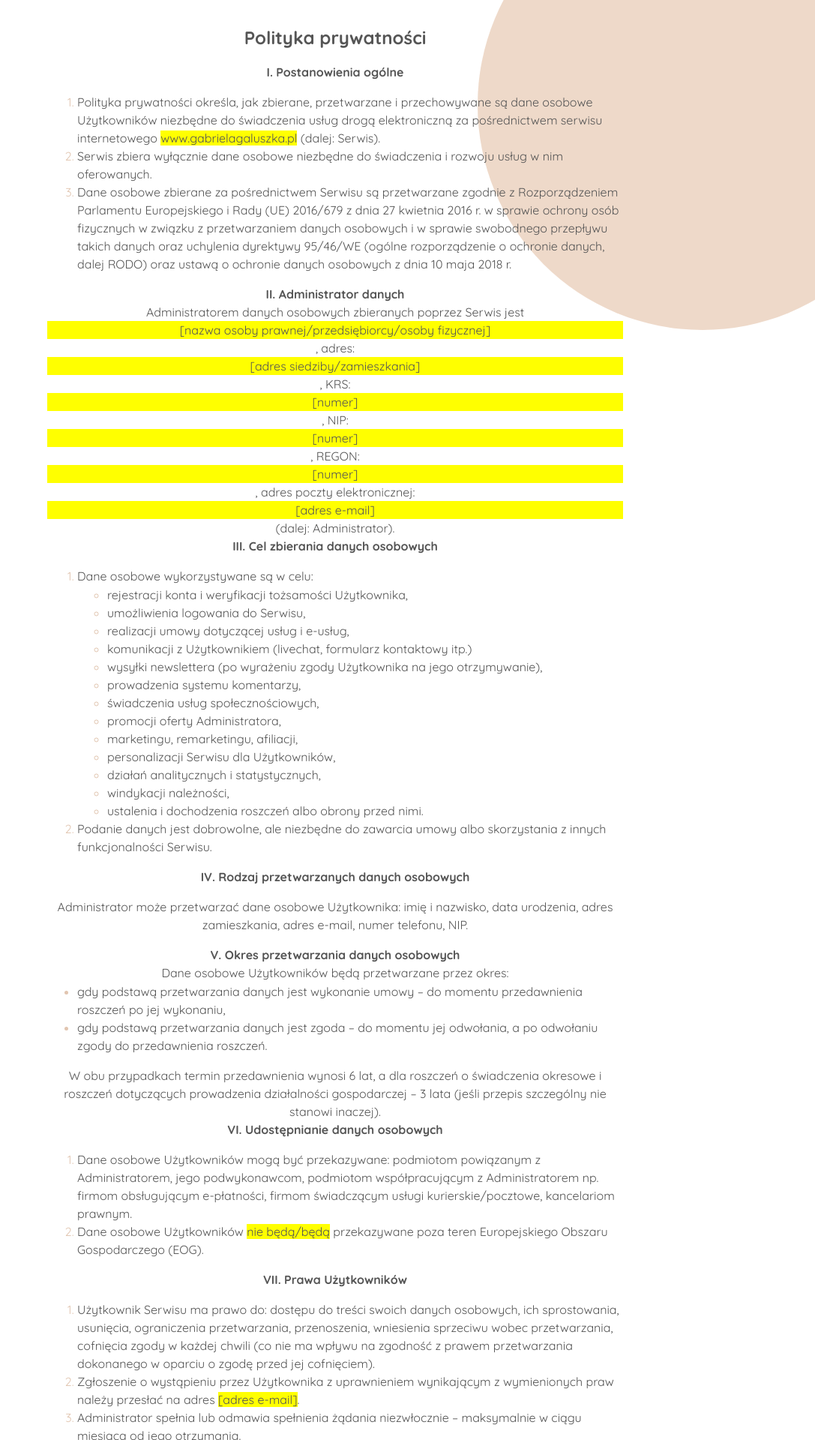
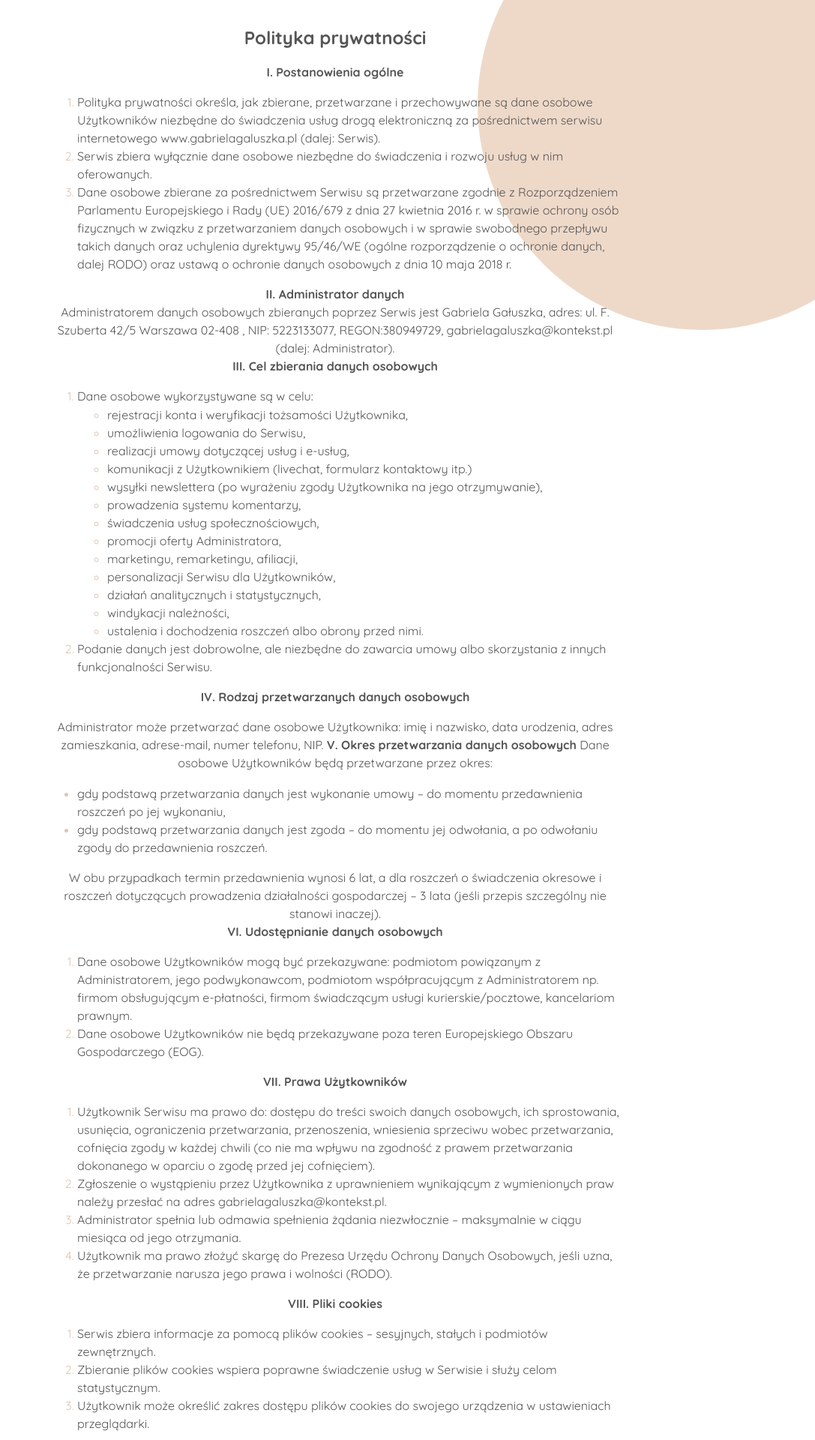
Before and after one commit to misievicz/kontekst, a Jekyll site: the page built from policy.html, in a window 1280 px wide. Shown: the top 1920 px of the page at 75% size, without its empty margins (193-1280 px from the left). Built offline with Jekyll 4.4.1, drawn with Linux system fonts in a browser that asks for light colours.

```diff
--- a/policy.html
+++ b/policy.html
@@ -1,56 +1,73 @@
 ---
 ---
+
 <html>
-
   <head>
-  <meta charset="utf-8">
+    <meta charset="utf-8" />
     <meta name="viewport" content="width=device-width, initial-scale=1.0" />
     <title>O mnie</title>
-  <link rel="stylesheet" href="{{ site.baseurl }}/assets/main.css">
+    <link rel="stylesheet" href="{{ site.baseurl }}/assets/main.css" />
     <link rel="preconnect" href="https://fonts.googleapis.com" />
     <link rel="preconnect" href="https://fonts.gstatic.com" crossorigin />
     <link
       href="https://fonts.googleapis.com/css2?family=Open+Sans:ital,wght@0,300..800;1,300..800&family=Quicksand:wght@300..700&display=swap"
-    rel="stylesheet" />
+      rel="stylesheet"
+    />
   </head>
 
   <body>
     <div class="policy-container-head">
       <div class="policy-container-main">
-
-      <p style="text-align: center;"><span style="font-size: 18pt;"><strong>Polityka prywatności</strong></span></p>
+        <p style="text-align: center">
+          <span style="font-size: 18pt"
+            ><strong>Polityka prywatności</strong></span
+          >
+        </p>
         <strong>I. Postanowienia ogólne</strong>
         <ol>
-        <li>Polityka prywatności określa, jak zbierane, przetwarzane i przechowywane są dane osobowe Użytkowników
-          niezbędne do świadczenia usług drogą elektroniczną za pośrednictwem serwisu internetowego <span
-            style="background-color: #ffff00;">www.gabrielagaluszka.pl</span> (dalej: Serwis).</li>
-        <li>Serwis zbiera wyłącznie dane osobowe niezbędne do świadczenia i rozwoju usług w nim oferowanych.</li>
-        <li>Dane osobowe zbierane za pośrednictwem Serwisu są przetwarzane zgodnie z Rozporządzeniem Parlamentu
-          Europejskiego i Rady (UE) 2016/679 z dnia 27 kwietnia 2016 r. w sprawie ochrony osób fizycznych w związku
-          z przetwarzaniem danych osobowych i w sprawie swobodnego przepływu takich danych oraz uchylenia dyrektywy
-          95/46/WE (ogólne rozporządzenie o ochronie danych, dalej RODO) oraz ustawą o ochronie danych osobowych z dnia
-          10
-          maja 2018 r.</li>
+          <li>
+            Polityka prywatności określa, jak zbierane, przetwarzane i
+            przechowywane są dane osobowe Użytkowników niezbędne do świadczenia
+            usług drogą elektroniczną za pośrednictwem serwisu internetowego
+            www.gabrielagaluszka.pl (dalej: Serwis).
+          </li>
+          <li>
+            Serwis zbiera wyłącznie dane osobowe niezbędne do świadczenia i
+            rozwoju usług w nim oferowanych.
+          </li>
+          <li>
+            Dane osobowe zbierane za pośrednictwem Serwisu są przetwarzane
+            zgodnie z Rozporządzeniem Parlamentu Europejskiego i Rady (UE)
+            2016/679 z dnia 27 kwietnia 2016 r. w sprawie ochrony osób
+            fizycznych w związku z przetwarzaniem danych osobowych i w sprawie
+            swobodnego przepływu takich danych oraz uchylenia dyrektywy 95/46/WE
+            (ogólne rozporządzenie o ochronie danych, dalej RODO) oraz ustawą o
+            ochronie danych osobowych z dnia 10 maja 2018 r.
+          </li>
         </ol>
         <strong>II. Administrator danych</strong>
 
-      Administratorem danych osobowych zbieranych poprzez Serwis jest <span style="background-color: #ffff00;">[nazwa
-        osoby prawnej/przedsiębiorcy/osoby fizycznej]</span>, adres: <span style="background-color: #ffff00;">[adres
-        siedziby/zamieszkania]</span>, KRS: <span style="background-color: #ffff00;">[numer]</span>, NIP: <span
-        style="background-color: #ffff00;">[numer]</span>, REGON: <span
-        style="background-color: #ffff00;">[numer]</span>,
-      adres poczty elektronicznej: <span style="background-color: #ffff00;">[adres e-mail]</span> (dalej:
-      Administrator).
+        Administratorem danych osobowych zbieranych poprzez Serwis jest Gabriela
+        Gałuszka, adres: ul. F. Szuberta 42/5 Warszawa 02-408 , NIP: 5223133077,
+        REGON:380949729, gabrielagaluszka@kontekst.pl (dalej: Administrator).
+        <br>
 
         <strong>III. Cel zbierania danych osobowych</strong>
         <ol>
-        <li>Dane osobowe wykorzystywane są w celu:
+          <li>
+            Dane osobowe wykorzystywane są w celu:
             <ul>
               <li>rejestracji konta i weryfikacji tożsamości Użytkownika,</li>
               <li>umożliwienia logowania do Serwisu,</li>
               <li>realizacji umowy dotyczącej usług i e-usług,</li>
-            <li>komunikacji z Użytkownikiem (livechat, formularz kontaktowy itp.)</li>
-            <li>wysyłki newslettera (po wyrażeniu zgody Użytkownika na jego otrzymywanie),</li>
+              <li>
+                komunikacji z Użytkownikiem (livechat, formularz kontaktowy
+                itp.)
+              </li>
+              <li>
+                wysyłki newslettera (po wyrażeniu zgody Użytkownika na jego
+                otrzymywanie),
+              </li>
               <li>prowadzenia systemu komentarzy,</li>
               <li>świadczenia usług społecznościowych,</li>
               <li>promocji oferty Administratora,</li>
@@ -61,77 +78,122 @@
               <li>ustalenia i dochodzenia roszczeń albo obrony przed nimi.</li>
             </ul>
           </li>
-        <li>Podanie danych jest dobrowolne, ale niezbędne do zawarcia umowy albo skorzystania z innych funkcjonalności
-          Serwisu.</li>
+          <li>
+            Podanie danych jest dobrowolne, ale niezbędne do zawarcia umowy albo
+            skorzystania z innych funkcjonalności Serwisu.
+          </li>
         </ol>
         <strong>IV. Rodzaj przetwarzanych danych osobowych</strong>
 
-      <p>Administrator może przetwarzać dane osobowe Użytkownika: imię i nazwisko, data urodzenia, adres zamieszkania,
-      adres
-      e-mail, numer telefonu, NIP. </p>
+        <p>
+          Administrator może przetwarzać dane osobowe Użytkownika: imię i
+          nazwisko, data urodzenia, adres zamieszkania, adrese-mail, numer
+          telefonu, NIP.
+          <strong>V. Okres przetwarzania danych osobowych</strong>
+          Dane osobowe Użytkowników będą przetwarzane przez okres:
+        </p>
 
-      <strong>V. Okres przetwarzania danych osobowych</strong>
-
-      Dane osobowe Użytkowników będą przetwarzane przez okres:
         <ul>
-        <li>gdy podstawą przetwarzania danych jest wykonanie umowy – do momentu przedawnienia roszczeń po jej wykonaniu,
+          <li>
+            gdy podstawą przetwarzania danych jest wykonanie umowy – do momentu
+            przedawnienia roszczeń po jej wykonaniu,
           </li>
-        <li>gdy podstawą przetwarzania danych jest zgoda – do momentu jej odwołania, a po odwołaniu zgody do
-          przedawnienia
-          roszczeń.</li>
+          <li>
+            gdy podstawą przetwarzania danych jest zgoda – do momentu jej
+            odwołania, a po odwołaniu zgody do przedawnienia roszczeń.
+          </li>
         </ul>
-      W obu przypadkach termin przedawnienia wynosi 6 lat, a dla roszczeń o świadczenia okresowe i roszczeń
-      dotyczących prowadzenia działalności gospodarczej – 3 lata (jeśli przepis szczególny nie stanowi inaczej).
+        W obu przypadkach termin przedawnienia wynosi 6 lat, a dla roszczeń
+        o świadczenia okresowe i roszczeń dotyczących prowadzenia działalności
+        gospodarczej – 3 lata (jeśli przepis szczególny nie stanowi inaczej).
 
         <strong>VI. Udostępnianie danych osobowych</strong>
         <ol>
-        <li>Dane osobowe Użytkowników mogą być przekazywane: podmiotom powiązanym z Administratorem, jego podwykonawcom,
-          podmiotom współpracującym z Administratorem np. firmom obsługującym e-płatności, firmom świadczącym usługi
-          kurierskie/pocztowe, kancelariom prawnym.</li>
-        <li>Dane osobowe Użytkowników <span style="background-color: #ffff00;">nie będą/będą</span> przekazywane poza
-          teren Europejskiego Obszaru Gospodarczego (EOG).</li>
+          <li>
+            Dane osobowe Użytkowników mogą być przekazywane: podmiotom
+            powiązanym z Administratorem, jego podwykonawcom, podmiotom
+            współpracującym z Administratorem np. firmom obsługującym
+            e-płatności, firmom świadczącym usługi kurierskie/pocztowe,
+            kancelariom prawnym.
+          </li>
+          <li>
+            Dane osobowe Użytkowników nie będą przekazywane poza teren
+            Europejskiego Obszaru Gospodarczego (EOG).
+          </li>
         </ol>
         <strong>VII. Prawa Użytkowników</strong>
         <ol>
-        <li>Użytkownik Serwisu ma prawo do: dostępu do treści swoich danych osobowych, ich sprostowania, usunięcia,
-          ograniczenia przetwarzania, przenoszenia, wniesienia sprzeciwu wobec przetwarzania, cofnięcia zgody w każdej
-          chwili (co nie ma wpływu na zgodność z prawem przetwarzania dokonanego w oparciu o zgodę przed jej
-          cofnięciem).
+          <li>
+            Użytkownik Serwisu ma prawo do: dostępu do treści swoich danych
+            osobowych, ich sprostowania, usunięcia, ograniczenia przetwarzania,
+            przenoszenia, wniesienia sprzeciwu wobec przetwarzania, cofnięcia
+            zgody w każdej chwili (co nie ma wpływu na zgodność z prawem
+            przetwarzania dokonanego w oparciu o zgodę przed jej cofnięciem).
           </li>
-        <li>Zgłoszenie o wystąpieniu przez Użytkownika z uprawnieniem wynikającym z wymienionych praw należy przesłać na
-          adres <span style="background-color: #ffff00;">[adres e-mail]</span>.</li>
-        <li>Administrator spełnia lub odmawia spełnienia żądania niezwłocznie – maksymalnie w ciągu miesiąca od jego
-          otrzymania.</li>
-        <li>Użytkownik ma prawo złożyć skargę do Prezesa Urzędu Ochrony Danych Osobowych, jeśli uzna, że przetwarzanie
-          narusza jego prawa i wolności (RODO).</li>
+          <li>
+            Zgłoszenie o wystąpieniu przez Użytkownika z uprawnieniem
+            wynikającym z wymienionych praw należy przesłać na adres
+            gabrielagaluszka@kontekst.pl.
+          </li>
+          <li>
+            Administrator spełnia lub odmawia spełnienia żądania niezwłocznie –
+            maksymalnie w ciągu miesiąca od jego otrzymania.
+          </li>
+          <li>
+            Użytkownik ma prawo złożyć skargę do Prezesa Urzędu Ochrony Danych
+            Osobowych, jeśli uzna, że przetwarzanie narusza jego prawa i
+            wolności (RODO).
+          </li>
         </ol>
         <strong>VIII. Pliki cookies</strong>
         <ol>
-        <li>Serwis zbiera informacje za pomocą plików cookies – sesyjnych, stałych i podmiotów zewnętrznych.</li>
-        <li>Zbieranie plików cookies wspiera poprawne świadczenie usług w Serwisie i służy celom statystycznym.</li>
-        <li>Użytkownik może określić zakres dostępu plików cookies do swojego urządzenia w ustawieniach przeglądarki.
+          <li>
+            Serwis zbiera informacje za pomocą plików cookies – sesyjnych,
+            stałych i podmiotów zewnętrznych.
+          </li>
+          <li>
+            Zbieranie plików cookies wspiera poprawne świadczenie usług w
+            Serwisie i służy celom statystycznym.
+          </li>
+          <li>
+            Użytkownik może określić zakres dostępu plików cookies do swojego
+            urządzenia w ustawieniach przeglądarki.
           </li>
         </ol>
         <strong>IX. Zautomatyzowane podejmowanie decyzji i profilowanie</strong>
         <ol>
-        <li>Dane Użytkowników nie mogą być przetwarzane w zautomatyzowany sposób tak, że na skutek tego mogłyby zapaść
-          wobec nich jakiekolwiek decyzje.</li>
-        <li>Dane Użytkowników mogą być profilowane celem dostosowania treści i personalizacji oferty po wyrażeniu przez
-          nich zgody.</li>
+          <li>
+            Dane Użytkowników nie mogą być przetwarzane w zautomatyzowany sposób
+            tak, że na skutek tego mogłyby zapaść wobec nich jakiekolwiek
+            decyzje.
+          </li>
+          <li>
+            Dane Użytkowników mogą być profilowane celem dostosowania treści i
+            personalizacji oferty po wyrażeniu przez nich zgody.
+          </li>
         </ol>
         <strong>X. Postanowienia końcowe</strong>
         <ol>
-        <li>Administrator ma prawo do wprowadzenia zmian w Polityce prywatności, przy czym prawa Użytkowników nie
-          zostaną
-          ograniczone.</li>
-        <li>Informacja o wprowadzonych zmianach pojawi się w formie komunikatu dostępnego w Serwisie.</li>
-        <li>W sprawach nieuregulowanych w niniejszej Polityce prywatności obowiązują przepisy RODO i przepisy prawa
-          polskiego.</li>
+          <li>
+            Administrator ma prawo do wprowadzenia zmian w Polityce prywatności,
+            przy czym prawa Użytkowników nie zostaną ograniczone.
+          </li>
+          <li>
+            Informacja o wprowadzonych zmianach pojawi się w formie komunikatu
+            dostępnego w Serwisie.
+          </li>
+          <li>
+            W sprawach nieuregulowanych w niniejszej Polityce prywatności
+            obowiązują przepisy RODO i przepisy prawa polskiego.
+          </li>
         </ol>
-      Informacje na temat polityki prywatności i plików cookies znajdziesz na <a
-        href="https://www.wygranaonline.com/polityka-prywatnosci-wzor-generator/" target="_blank"
-        rel="noopener">WygranaOnline</a>.
-
+        Informacje na temat polityki prywatności i plików cookies znajdziesz na
+        <a
+          href="https://www.wygranaonline.com/polityka-prywatnosci-wzor-generator/"
+          target="_blank"
+          rel="noopener"
+          >WygranaOnline</a
+        >.
       </div>
     </div>
 
@@ -142,5 +204,4 @@
     </div>
     {% include footer2.html %}
   </body>
-
 </html>
```
Lines whose indentation alone changed are shown as unchanged.
